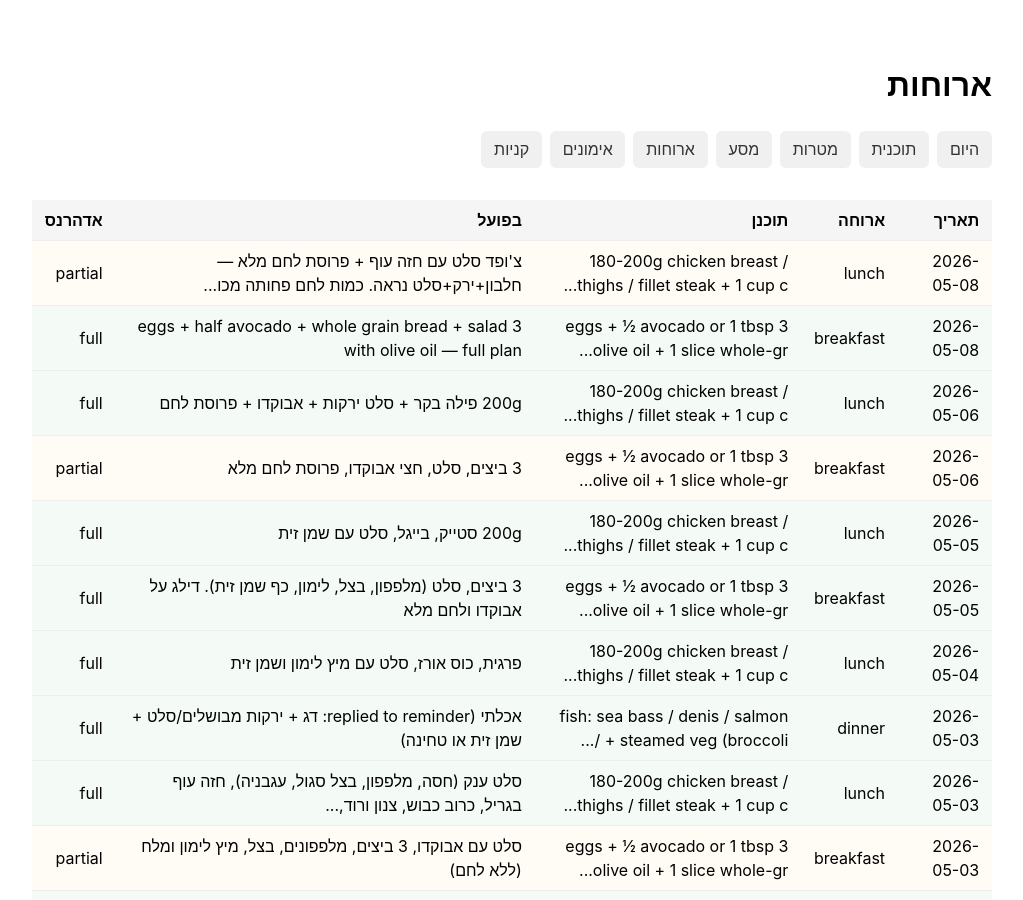
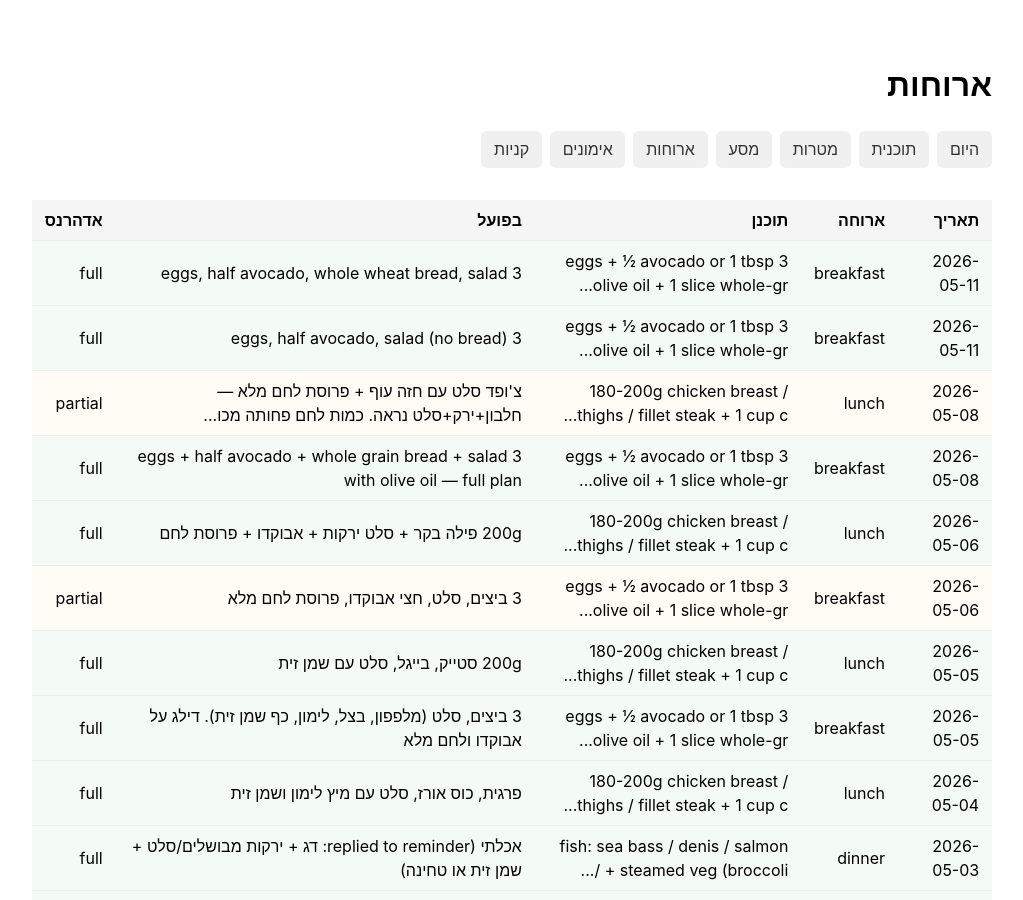
Before and after one commit to alexliv1234/alexbot-public, a Jekyll site: the page built from docs/lifechange/meals.html, in a window 1280 px wide and 900 px high. Shown: the whole window, without its empty margins (128-1151 px from the left). Built offline with Jekyll 4.4.1, drawn with Linux system fonts in a browser that asks for light colours; some of the changed text lies outside the part shown.

Commit message:
📊 coach site update (2026-05-11_11-00)

```diff
--- a/docs/_data/coach/adherence.json
+++ b/docs/_data/coach/adherence.json
@@ -50,5 +50,9 @@
   {
     "date": "2026-05-08",
     "score": null
+  },
+  {
+    "date": "2026-05-11",
+    "score": null
   }
 ]
--- a/docs/_data/coach/meals.json
+++ b/docs/_data/coach/meals.json
@@ -333,5 +333,23 @@
     "planned": "180-200g chicken breast / thighs / fillet steak + 1 cup cooked rice / potato / sweet potato / 4-6 rice crackers + pickled cauliflower / green beans + large salad + 1 tbsp olive oil",
     "actual": "צ'ופד סלט עם חזה עוף + פרוסת לחם מלא — חלבון+ירק+סלט נראה. כמות לחם פחותה מכוס פחמימה מלאה.",
     "adherence": "partial"
+  },
+  {
+    "date": "2026-05-11",
+    "ts": "2026-05-11T09:32:18+03:00",
+    "type": "meal",
+    "slot": "breakfast",
+    "planned": "3 eggs + ½ avocado or 1 tbsp olive oil + 1 slice whole-grain/sourdough bread + vegetable salad",
+    "actual": "3 eggs, half avocado, salad (no bread)",
+    "adherence": "full"
+  },
+  {
+    "date": "2026-05-11",
+    "ts": "2026-05-11T09:32:39+03:00",
+    "type": "meal",
+    "slot": "breakfast",
+    "planned": "3 eggs + ½ avocado or 1 tbsp olive oil + 1 slice whole-grain/sourdough bread + vegetable salad",
+    "actual": "3 eggs, half avocado, whole wheat bread, salad",
+    "adherence": "full"
   }
 ]
--- a/docs/_data/coach/today.json
+++ b/docs/_data/coach/today.json
@@ -1,10 +1,34 @@
 {
   "next_event": "see schedule below",
   "adherence": "in-progress",
-  "as_of": "2026-05-11T08:05:06",
-  "meals": [],
+  "as_of": "2026-05-11T11:00:17",
+  "meals": [
+    {
+      "slot": "breakfast",
+      "actual": "3 eggs, half avocado, salad (no bread)",
+      "adherence": "full",
+      "time": "09:32"
+    },
+    {
+      "slot": "breakfast",
+      "actual": "3 eggs, half avocado, whole wheat bread, salad",
+      "adherence": "full",
+      "time": "09:32"
+    }
+  ],
   "workouts": [],
-  "supplements": [],
+  "supplements": [
+    {
+      "name": "D3",
+      "taken": true,
+      "time": "09:32"
+    },
+    {
+      "name": "K2",
+      "taken": true,
+      "time": "09:32"
+    }
+  ],
   "water_ml": 0,
   "water_target_ml": 2500
 }
```
